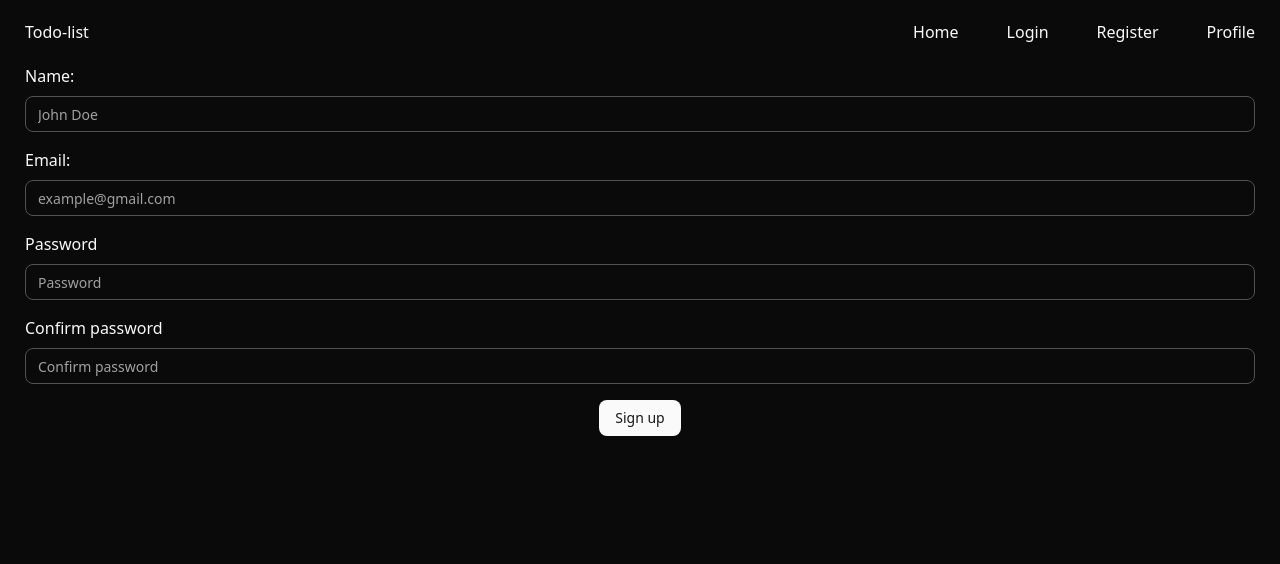
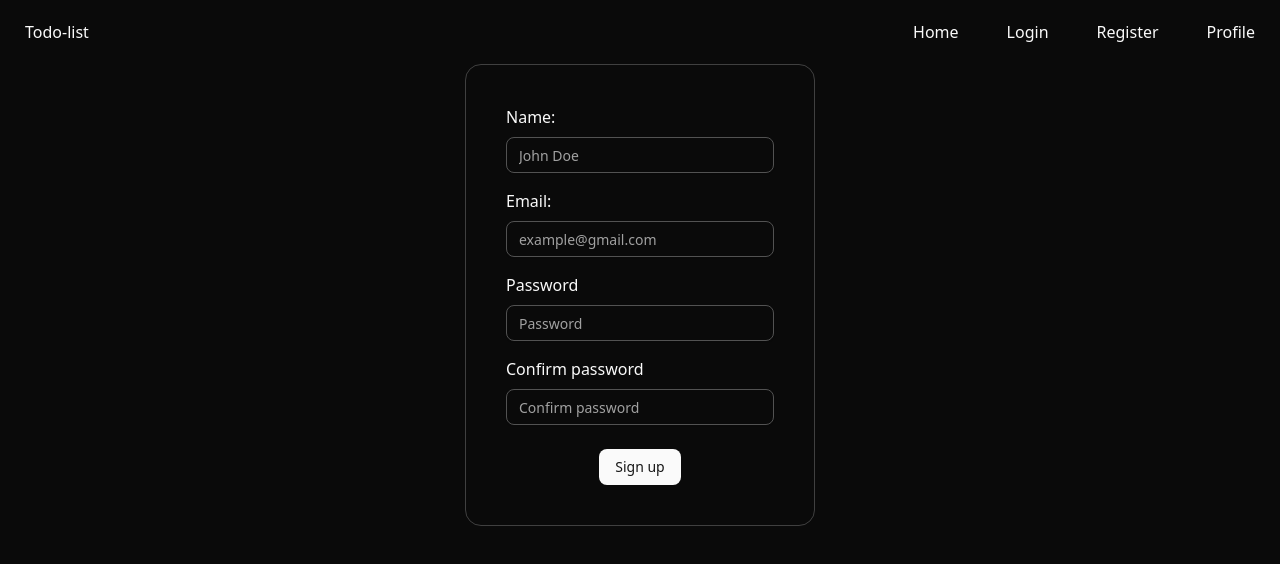
Before and after one commit to IlyaVafin/todo_list-, a React (Vite) app in the folder frontend/: page /register in a window 1280 px wide. Shown: the top 564 px of the page. Built offline with nearby package versions, Linux system fonts and the light colour scheme.

Commit message:
feat: #6 change register form styles

```diff
--- a/frontend/src/modules/register/Register.tsx
+++ b/frontend/src/modules/register/Register.tsx
@@ -46,8 +46,9 @@ const Register = () => {
 					password: register.password,
 				})
 			}}
-			className='flex flex-col gap-4'
+			className='flex justify-center items-center'
 		>
+			<div className='flex flex-col gap-4 max-w-[350px] w-full border border-neutral-700 p-10 rounded-2xl'>
 				<div className='flex flex-col gap-2'>
 					<label htmlFor={`name_${id}`}>Name:</label>
 					<Input
@@ -91,9 +92,10 @@ const Register = () => {
 					/>
 				</div>
 				<div className='flex justify-center w-full'>
-				<Button disabled={isPending}>
+					<Button className='mt-2' disabled={isPending}>
 						{isPending ? "Please wait..." : "Sign up"}
 					</Button>
+				</div>
 			</div>
 		</form>
 	)
```
Lines whose indentation alone changed are shown as unchanged.
